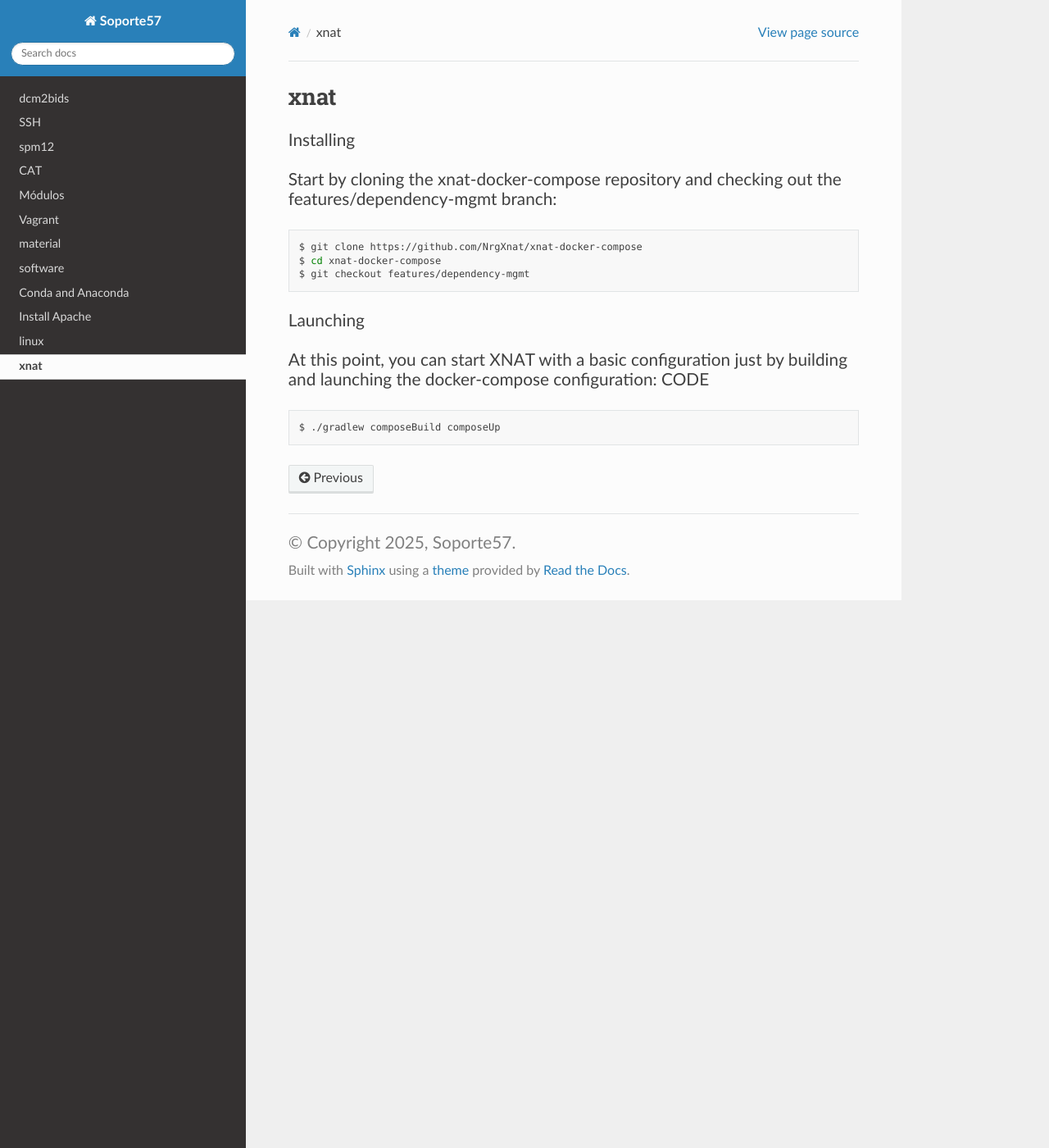
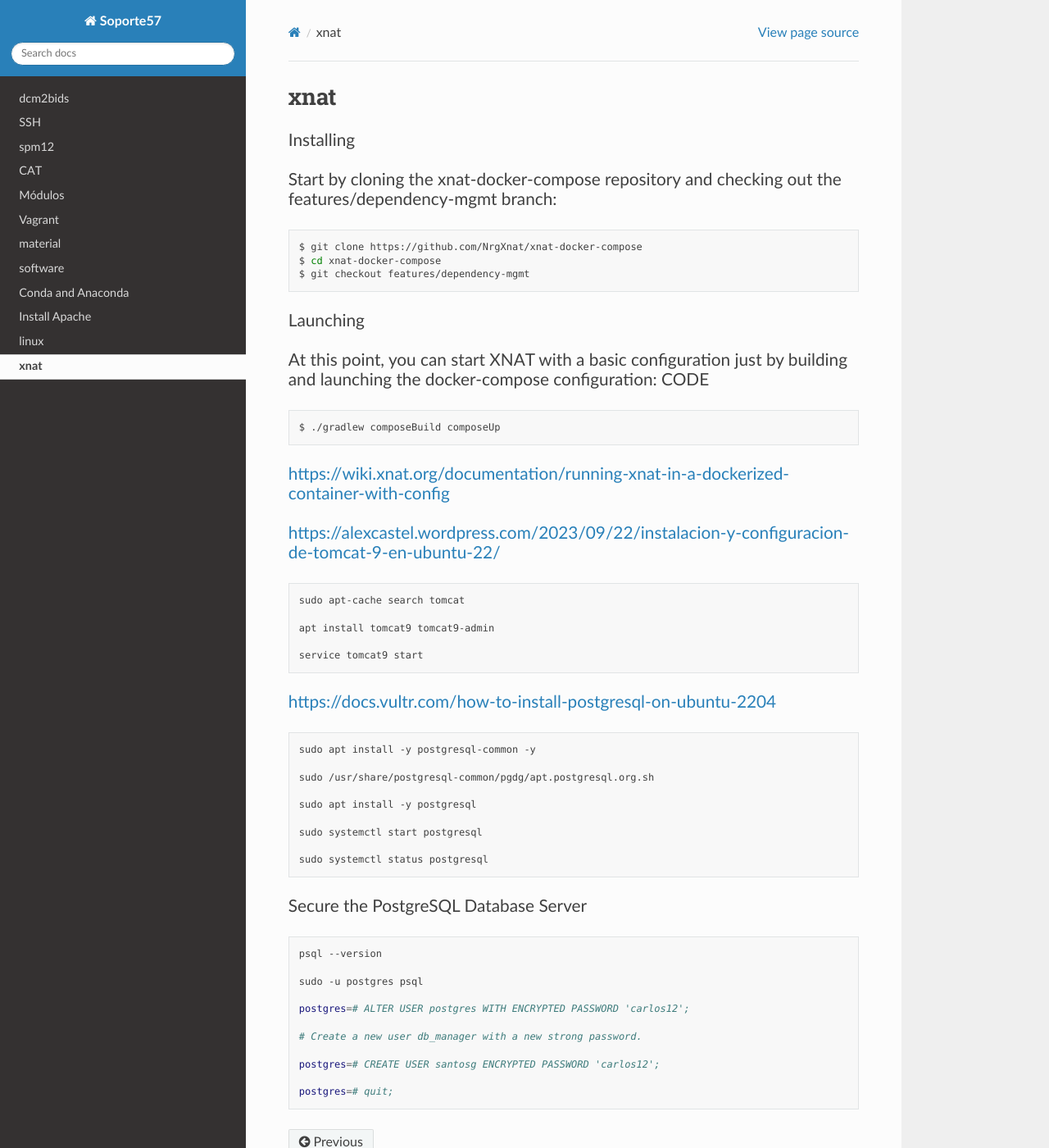
Before and after one commit to matecom57/santosg57-soporte, a Sphinx documentation site: the page built from docs/source/xnat/xnat.rst, in a window 1280 px wide and 1400 px high. Shown: the whole window at 82% size. Built offline with Sphinx 7.4.7 and the Read the Docs theme 3.1.0, drawn with Linux system fonts in a browser that asks for light colours.

Commit message:
Test comité

```diff
--- a/docs/source/xnat/xnat.rst
+++ b/docs/source/xnat/xnat.rst
@@ -19,3 +19,46 @@
 .. code:: Bash
 
    $ ./gradlew composeBuild composeUp
+
+https://wiki.xnat.org/documentation/running-xnat-in-a-dockerized-container-with-config
+
+
+https://alexcastel.wordpress.com/2023/09/22/instalacion-y-configuracion-de-tomcat-9-en-ubuntu-22/
+
+.. code:: Bash
+
+   sudo apt-cache search tomcat
+
+   apt install tomcat9 tomcat9-admin
+
+   service tomcat9 start
+
+https://docs.vultr.com/how-to-install-postgresql-on-ubuntu-2204
+
+.. code:: Bash
+
+   sudo apt install -y postgresql-common -y
+
+   sudo /usr/share/postgresql-common/pgdg/apt.postgresql.org.sh
+
+   sudo apt install -y postgresql
+
+   sudo systemctl start postgresql
+
+   sudo systemctl status postgresql
+
+Secure the PostgreSQL Database Server
+
+.. code:: Bash
+
+   psql --version
+
+   sudo -u postgres psql
+
+   postgres=# ALTER USER postgres WITH ENCRYPTED PASSWORD 'carlos12';
+
+   # Create a new user db_manager with a new strong password.
+
+   postgres=# CREATE USER santosg ENCRYPTED PASSWORD 'carlos12';
+
+   postgres=# quit;
```
